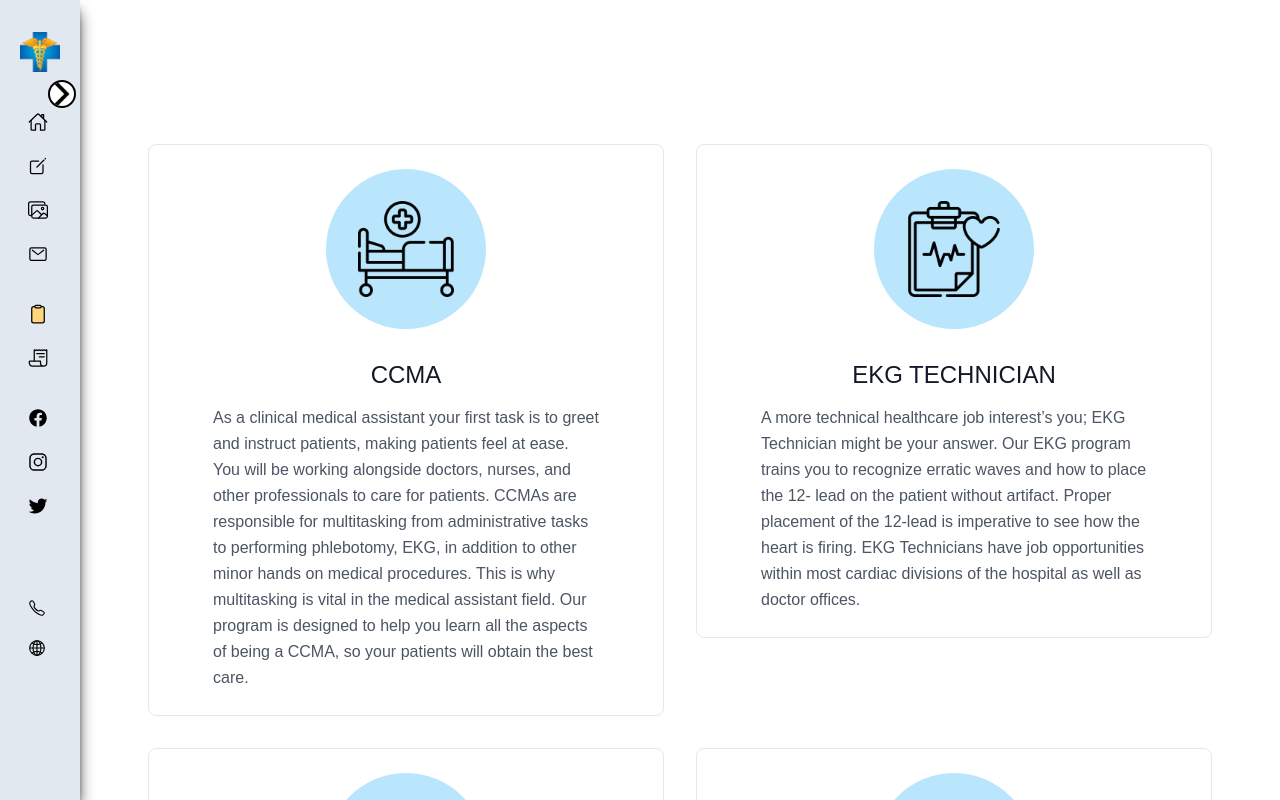
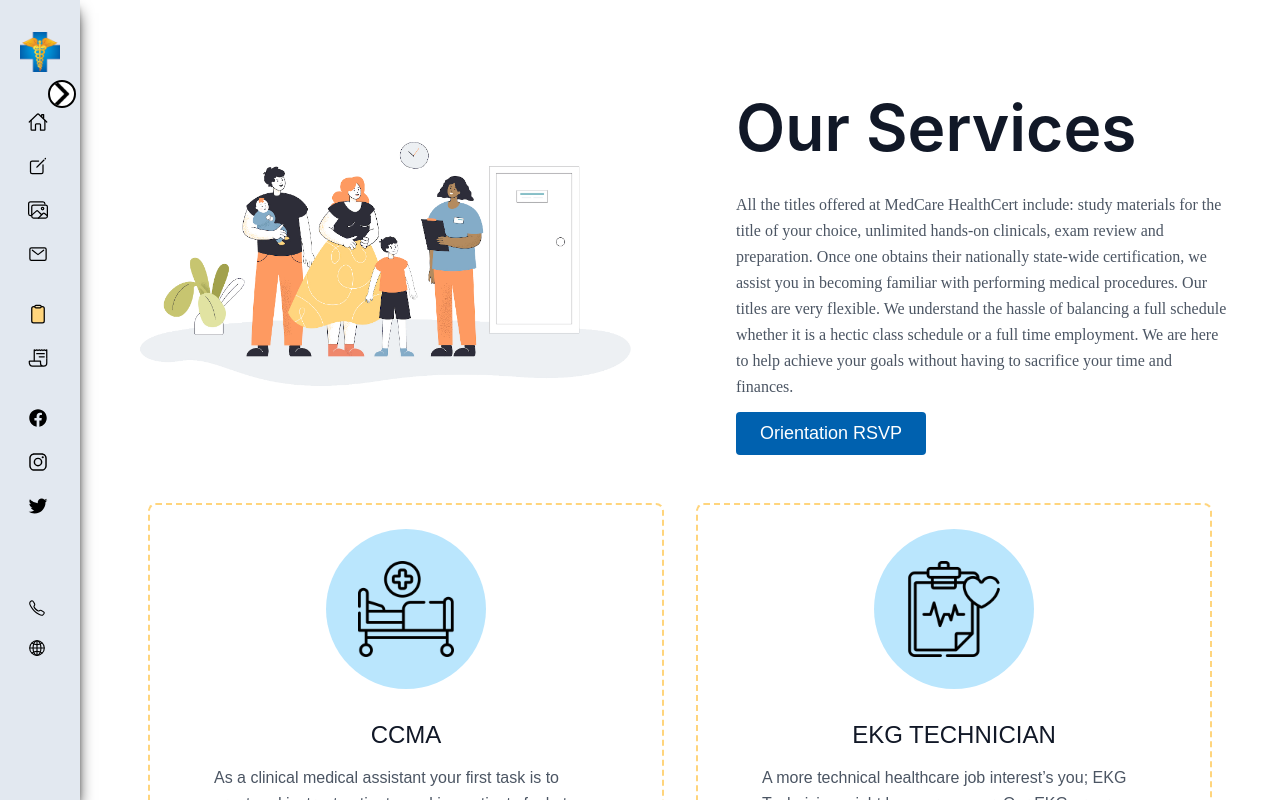
Before and after one commit to AnthonyC233/Medcare-Remodel, a React (Create React App) app: page /services in a window 1280 px wide. Shown: the top 800 px of the page. Built offline with nearby package versions, Linux system fonts and the light colour scheme; the HTML template or start-up script is replaced by a standard one.

Commit message:
created the service header

```diff
--- a/src/components/Grid (Services)/serviceGrid.js
+++ b/src/components/Grid (Services)/serviceGrid.js
@@ -27,15 +27,18 @@ const serviceGrid = () => {
         iPhoneSE:pl-12
         GalaxyFold:pl-12
 
+        GalaxyFoldH:p-0
+        GalaxyFoldH:py-10
+
     "
     >
-      <div className="container px-5 py-24 mx-auto">
-        <div className="flex flex-wrap -m-4">
+      <div className="container px-5 py-0 mx-auto overflow-hidden">
+        <div className="flex flex-wrap -m-4 ">
           {/* START OF ICONS */}
           <div className="w-1/2 sm:w-full p-4">
-            <div className="border border-gray-200 p-6 rounded-lg flex justify-center items-center flex-col">
-              <div className="w-40 h-40 inline-flex items-center justify-center rounded-full bg-sky-200 text-indigo-500 mb-4">
-                <img src={ccma} alt="ccma icon" className="w-24 h-24"></img>
+            <div className="border-dashed border-2 border-medCareYellow p-6 rounded-lg flex justify-center items-center flex-col">
+              <div className="w-40 h-40 inline-flex items-center justify-center rounded-full bg-sky-200 text-indigo-500 mb-4 GalaxyFoldH:hidden">
+                <img src={ccma} alt="ccma icon" className="w-24 h-24 "></img>
               </div>
               <h2 className="text-2xl text-gray-900 font-medium title-font p-3 sm:p-0">
                 CCMA
@@ -55,8 +58,8 @@ const serviceGrid = () => {
           </div>
 
           <div className="w-1/2 sm:w-full p-4">
-            <div className="border border-gray-200 p-6 rounded-lg flex justify-center items-center flex-col">
-              <div className="w-40 h-40 inline-flex items-center justify-center rounded-full bg-sky-200 text-indigo-500 mb-4">
+            <div className="border-dashed border-2 border-medCareYellow p-6 rounded-lg flex justify-center items-center flex-col">
+              <div className="w-40 h-40 inline-flex items-center justify-center rounded-full bg-sky-200 text-indigo-500 mb-4 GalaxyFoldH:hidden">
                 <img src={ekg} alt="ekg icon" className="w-24 h-24"></img>
               </div>
               <h2 className="text-2xl text-gray-900 font-medium title-font p-3 sm:p-0">
@@ -75,8 +78,8 @@ const serviceGrid = () => {
           </div>
 
           <div className="w-1/2 sm:w-full p-4">
-            <div className="border border-gray-200 p-6 rounded-lg flex justify-center items-center flex-col">
-              <div className="w-40 h-40 inline-flex items-center justify-center rounded-full bg-sky-200 text-indigo-500 mb-4">
+            <div className="border-dashed border-2 border-medCareYellow p-6 rounded-lg flex justify-center items-center flex-col">
+              <div className="w-40 h-40 inline-flex items-center justify-center rounded-full bg-sky-200 text-indigo-500 mb-4 GalaxyFoldH:hidden">
                 <img src={pct} alt="pct icon" className="w-24 h-24"></img>
               </div>
               <h2 className="text-2xl text-gray-900 font-medium title-font p-3 sm:p-0">
@@ -95,8 +98,8 @@ const serviceGrid = () => {
           </div>
 
           <div className="w-1/2 sm:w-full p-4">
-            <div className="border border-gray-200 p-6 rounded-lg flex justify-center items-center flex-col">
-              <div className="w-40 h-40 inline-flex items-center justify-center rounded-full bg-sky-200 text-indigo-500 mb-4">
+            <div className="border-dashed border-2 border-medCareYellow p-6 rounded-lg flex justify-center items-center flex-col">
+              <div className="w-40 h-40 inline-flex items-center justify-center rounded-full bg-sky-200 text-indigo-500 mb-4 GalaxyFoldH:hidden">
                 <img
                   src={phlebotomy}
                   alt="phlebotomy icon"
@@ -119,8 +122,8 @@ const serviceGrid = () => {
           </div>
 
           <div className="w-1/2 sm:w-full p-4">
-            <div className="border border-gray-200 p-6 rounded-lg flex justify-center items-center flex-col">
-              <div className="w-40 h-40 inline-flex items-center justify-center rounded-full bg-sky-200 text-indigo-500 mb-4">
+            <div className="border-dashed border-2 border-medCareYellow p-6 rounded-lg flex justify-center items-center flex-col">
+              <div className="w-40 h-40 inline-flex items-center justify-center rounded-full bg-sky-200 text-indigo-500 mb-4 GalaxyFoldH:hidden">
                 <img
                   src={billing}
                   alt="billing icon"
@@ -144,8 +147,8 @@ const serviceGrid = () => {
           </div>
 
           <div className="w-1/2 sm:w-full p-4">
-            <div className="border border-gray-200 p-6 rounded-lg flex justify-center items-center flex-col">
-              <div className="w-40 h-40 inline-flex items-center justify-center rounded-full bg-sky-200 text-indigo-500 mb-4">
+            <div className="border-dashed border-2 border-medCareYellow p-6 rounded-lg flex justify-center items-center flex-col">
+              <div className="w-40 h-40 inline-flex items-center justify-center rounded-full bg-sky-200 text-indigo-500 mb-4 GalaxyFoldH:hidden">
                 <img src={more} alt="more icons" className="w-24 h-24"></img>
               </div>
               <h2 className="text-2xl text-gray-900 font-medium title-font p-3 sm:p-0">
--- /dev/null
+++ b/src/components/Grid (Services)/serviceHeader.js
@@ -0,0 +1,173 @@
+import React from 'react';
+import header2 from '../../assets/header-2.png';
+
+function ServiceHeader() {
+  return (
+    <section className="text-gray-600 body-font">
+      <div
+        className="
+        // Base
+        container mx-auto flex flex-row lg:flex-col items-center
+
+        pl-32 pt-20 pr-12
+
+        sm:pl-12
+        sm:pt-32
+
+        xsm:pl-0
+        xsm:pr-0
+
+        xxsm:pl-0
+        xxsm:pr-0
+
+        // PHONES | LANDSCAPE
+        SamsungS20Ultra:pl-12
+        SamsungS8:pl-12
+        Pixel5:pl-12
+        iPhone12Pro:pl-12
+        iPhoneXR:pl-12
+        iPhoneSE:pl-12
+        GalaxyFold:pl-12
+
+        GalaxyFoldH:p-2
+        GalaxyFoldH:pt-10
+
+
+
+
+  "
+      >
+        {/* IMAGE DIV */}
+        <div
+          className="
+
+        // Base
+        max-w-lg  w-5/6 mb-10
+
+        // 1535px | 2xl
+          2xl:mb-0
+
+        // iPhoneXR | Vertical
+          iPhoneXRH:pb-9
+
+        // SamsungS20Ultra | Vertical
+          SamsungS20UltraH:pb-14
+
+        "
+        >
+          <img
+            className="object-cover object-center rounded GalaxyFoldH:hidden"
+            alt="hero"
+            src={header2}
+          ></img>
+        </div>
+
+        {/* Text Div */}
+        <div
+          className="
+        // Base
+          flex-grow w-1/2 pl-24 flex flex-col items-center text-center
+          lg:p-12
+
+        // 1535px | 2xl
+          2xl:items-start 2xl:text-left
+
+        // 1023px | lg
+          lg:w-11/12
+
+        // 639px | sm
+          sm:pl-0
+
+        // iPhoneSE
+          iPhoneSE:pl-0
+          iPhoneSEH:p-0
+
+        // iPhoneXR
+          iPhoneXR:pl-5
+          iPhoneXRH:p-0
+
+        // iPhone12Pro
+          iPhone12Pro:pl-0
+          iPhone12ProH:p-0
+
+        // Pixel5
+          Pixel5:pl-0
+          Pixel5H:p-0
+
+        // SamsungS8
+        SamsungS8:pl-0
+        SamsungS8H:p-0
+
+        // SamsungS20Ultra
+        SamsungS20Ultra:pl-0
+        SamsungS20UltraH:p-0
+
+        // GalaxyFold
+        GalaxyFold:pl-0
+        GalaxyFoldH:p-0
+        "
+        >
+          <h1
+            className="title-font sm:text-4xl text-6xl mb-4 font-semibold text-gray-900 w-full lg:text-5xl lg:w-full font-['Inter']
+          "
+          >
+            Our Services
+          </h1>
+          <p className="mb-3 leading-relaxed font-['Mingzat'] overflow-hidden">
+            All the titles offered at MedCare HealthCert include: study
+            materials for the title of your choice, unlimited hands-on
+            clinicals, exam review and preparation. Once one obtains their
+            nationally state-wide certification, we assist you in becoming
+            familiar with performing medical procedures. Our titles are very
+            flexible. We understand the hassle of balancing a full schedule
+            whether it is a hectic class schedule or a full time employment. We
+            are here to help achieve your goals without having to sacrifice your
+            time and finances.
+          </p>
+          <div
+            className="
+
+          // Base
+          flex justify-center relative
+
+          // 639px | sm
+            sm:items-center sm:w-fit
+
+          // iPhoneXR | Vertical
+            iPhoneXRH:w-fit
+
+          // iPhone12Pro | Vertical
+            iPhone12ProH:w-fit
+
+          // Pixel5 | Vertical
+            Pixel5H:w-fit
+
+          // SamsungS8 | Vertical
+            SamsungS8H:w-fit
+
+          // SamsungS20Ultra | Vertical
+            SamsungS20UltraH:w-fit
+
+          // GalaxyFold | Vertical
+          GalaxyFoldH:w-fit
+
+
+          "
+          >
+            <a
+              href="https://docs.google.com/forms/d/e/1FAIpQLSeN5gkyLOgwY10k-v8oOXCGx2rJiw_BosrU5DJtsmaeWI25EQ/viewform"
+              target="_blank"
+              rel="noreferrer"
+            >
+              <button className="inline-flex text-white bg-galleryButton border-0 py-2 px-6 focus:outline-none hover:bg-blue-400 rounded text-lg">
+                Orientation RSVP
+              </button>
+            </a>
+          </div>
+        </div>
+      </div>
+    </section>
+  );
+}
+
+export default ServiceHeader;
--- a/src/components/Header/Header.js
+++ b/src/components/Header/Header.js
@@ -110,9 +110,15 @@ function Header() {
 
           "
           >
-            <button className="inline-flex text-white bg-galleryButton border-0 py-2 px-6 focus:outline-none hover:bg-blue-400 rounded text-lg">
-              Orientation RSVP
-            </button>
+            <a
+              href="https://docs.google.com/forms/d/e/1FAIpQLSeN5gkyLOgwY10k-v8oOXCGx2rJiw_BosrU5DJtsmaeWI25EQ/viewform"
+              target="_blank"
+              rel="noreferrer"
+            >
+              <button className="inline-flex text-white bg-galleryButton border-0 py-2 px-6 focus:outline-none hover:bg-blue-400 rounded text-lg">
+                Orientation RSVP
+              </button>
+            </a>
           </div>
         </div>
 
--- a/src/pages/Services.js
+++ b/src/pages/Services.js
@@ -1,12 +1,14 @@
 import React from 'react';
 
 import Nav from '../components/Header/Nav';
+import Header from '../components/Grid (Services)/serviceHeader';
 import Grid from '../components/Grid (Services)/serviceGrid';
 
 const Services = () => {
   return (
     <div>
       <Nav />
+      <Header />
       <Grid />
     </div>
   );
--- a/tailwind.config.js
+++ b/tailwind.config.js
@@ -116,6 +116,7 @@ module.exports = {
         galleryButton: '#0061af',
         // Testimonials Section
         testimonials: '#EDF1F4',
+        medCareYellow: '#ffd57d',
       },
     },
   },
```
Also changed, not shown: src/assets/header-2.png.
